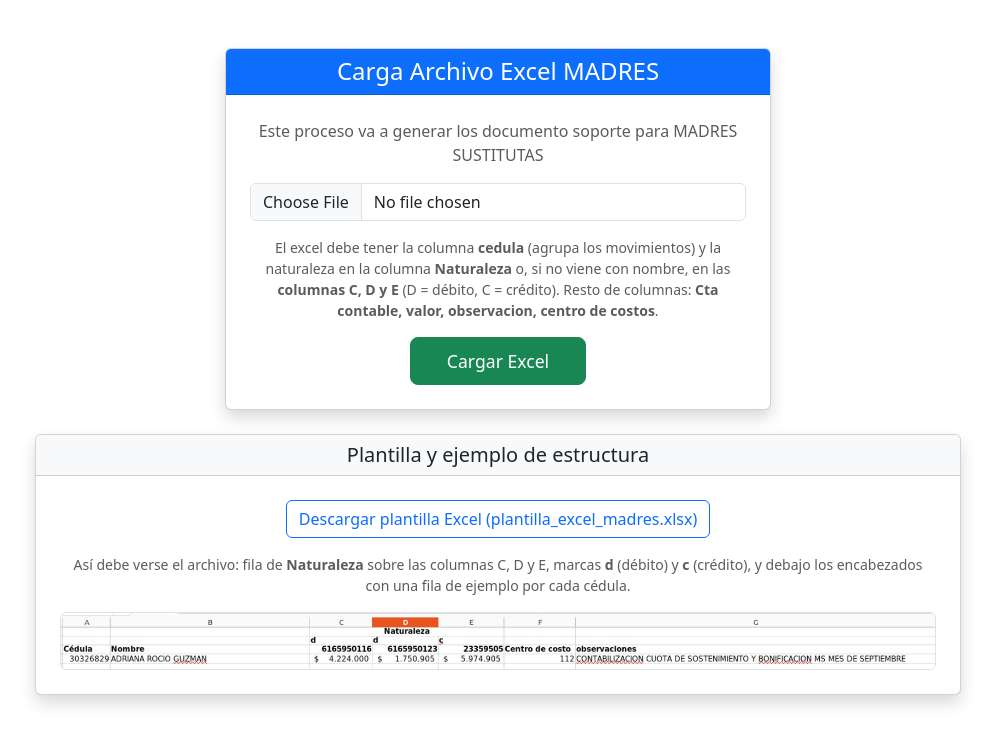
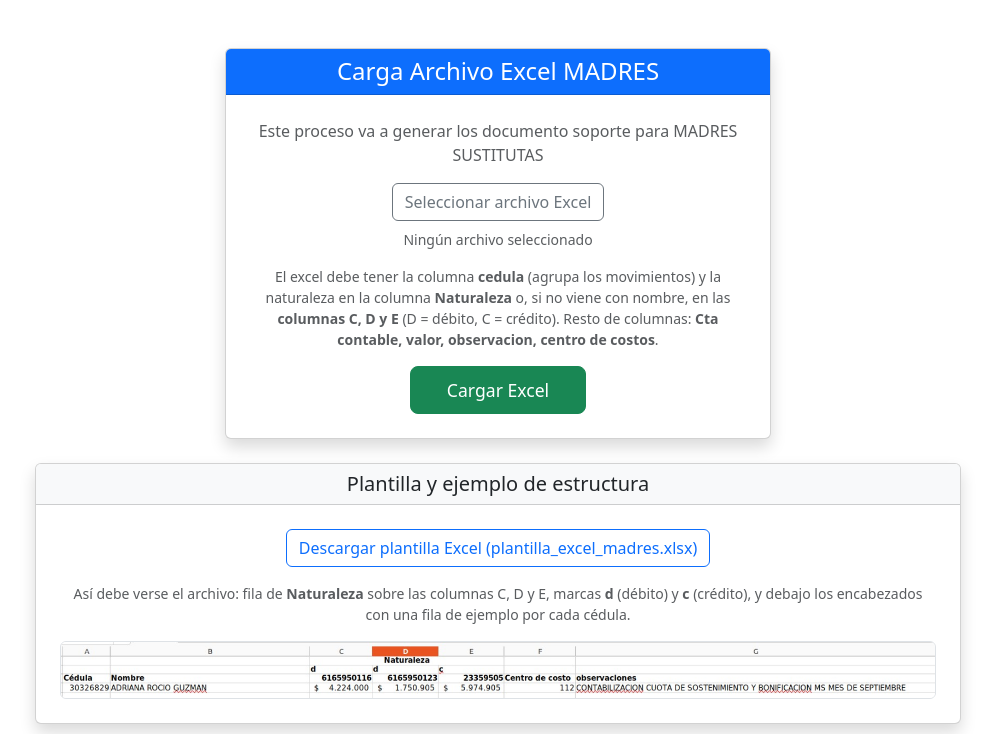
Before and after one commit to hgrestrepor/cargue-masivo-contapymes, a Flask app: page /dashboard in a window 1280 px wide. Shown: the part 66-800 px from the top of the page, without its empty margins (142-1137 px from the left). Run offline with Flask 3, Linux system fonts and the light colour scheme; the visitor is signed in with stand-in values (Sample User, id 1).

Commit message:
selector de archivo en español y formulario de usuarios sin autocompletado

```diff
--- a/templates/admin.html
+++ b/templates/admin.html
@@ -11,15 +11,15 @@
                 {% if message %}
                 <div class="alert alert-{{ msg_type }}">{{ message }}</div>
                 {% endif %}
-                <form method="POST" action="{{ url_for('admin_panel') }}">
+                <form method="POST" action="{{ url_for('admin_panel') }}" autocomplete="off">
                     <div class="row">
                         <div class="col-md-4 mb-3">
                             <label class="form-label">Usuario</label>
-                            <input type="text" name="username" class="form-control" required>
+                            <input type="text" name="username" class="form-control" autocomplete="off" required>
                         </div>
                         <div class="col-md-4 mb-3">
                             <label class="form-label">Contraseña</label>
-                            <input type="password" name="password" class="form-control" required>
+                            <input type="password" name="password" class="form-control" autocomplete="new-password" required>
                         </div>
                         <div class="col-md-2 mb-3 d-flex align-items-end">
                             <div class="form-check">
--- a/templates/dashboard.html
+++ b/templates/dashboard.html
@@ -13,7 +13,12 @@
                 </p>
                 <form id="uploadForm" method="POST" action="{{ url_for('upload') }}" enctype="multipart/form-data">
                     <div class="mb-3">
-                        <input type="file" name="excel_file" class="form-control" accept=".xlsx,.xls" required>
+                        <input type="file" name="excel_file" id="excelFile" class="d-none" accept=".xlsx,.xls" required>
+                        <button type="button" class="btn btn-outline-secondary"
+                                onclick="document.getElementById('excelFile').click()">
+                            Seleccionar archivo Excel
+                        </button>
+                        <div id="fileName" class="text-muted small mt-2">Ningún archivo seleccionado</div>
                     </div>
                     <p class="text-muted small mb-3">
                         El excel debe tener la columna <strong>cedula</strong> (agrupa los movimientos) y la naturaleza
@@ -62,6 +67,16 @@
     var flashContainer = document.getElementById('flash-container');
     var timer = null;
 
+    var inputFile = document.getElementById('excelFile');
+    var etiquetaArchivo = document.getElementById('fileName');
+    if (inputFile && etiquetaArchivo) {
+        inputFile.addEventListener('change', function () {
+            etiquetaArchivo.textContent = inputFile.files.length
+                ? inputFile.files[0].name
+                : 'Ningún archivo seleccionado';
+        });
+    }
+
     function renderFlashes(msgs) {
         if (!flashContainer) return;
         flashContainer.innerHTML = '';
@@ -78,6 +93,12 @@
 
     form.addEventListener('submit', function (e) {
         e.preventDefault();
+        var fileInput = document.getElementById('excelFile');
+        var fileName = document.getElementById('fileName');
+        if (!fileInput || !fileInput.files.length) {
+            renderFlashes([['warning', 'Selecciona un archivo Excel antes de cargar.']]);
+            return;
+        }
         var btn = form.querySelector('button[type="submit"]');
         btn.disabled = true;
         btn.textContent = 'Procesando...';
@@ -97,6 +118,7 @@
             overlay.style.display = 'none';
             renderFlashes(data.flash);
             form.reset();
+            if (fileName) fileName.textContent = 'Ningún archivo seleccionado';
         })
         .catch(function (err) {
             clearTimeout(timer);
```
Also changed, not shown: templates/dashboard_transportes.html (+23 -1 lines).
